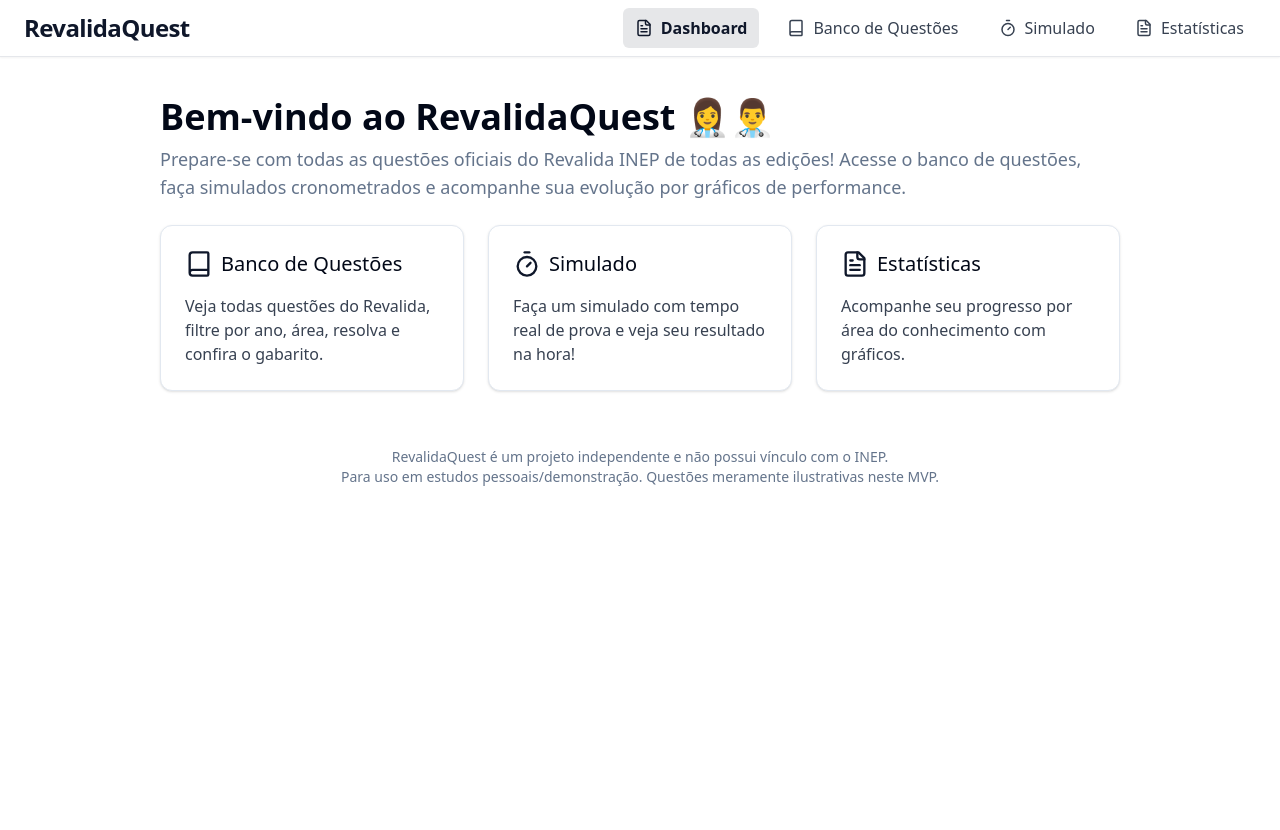
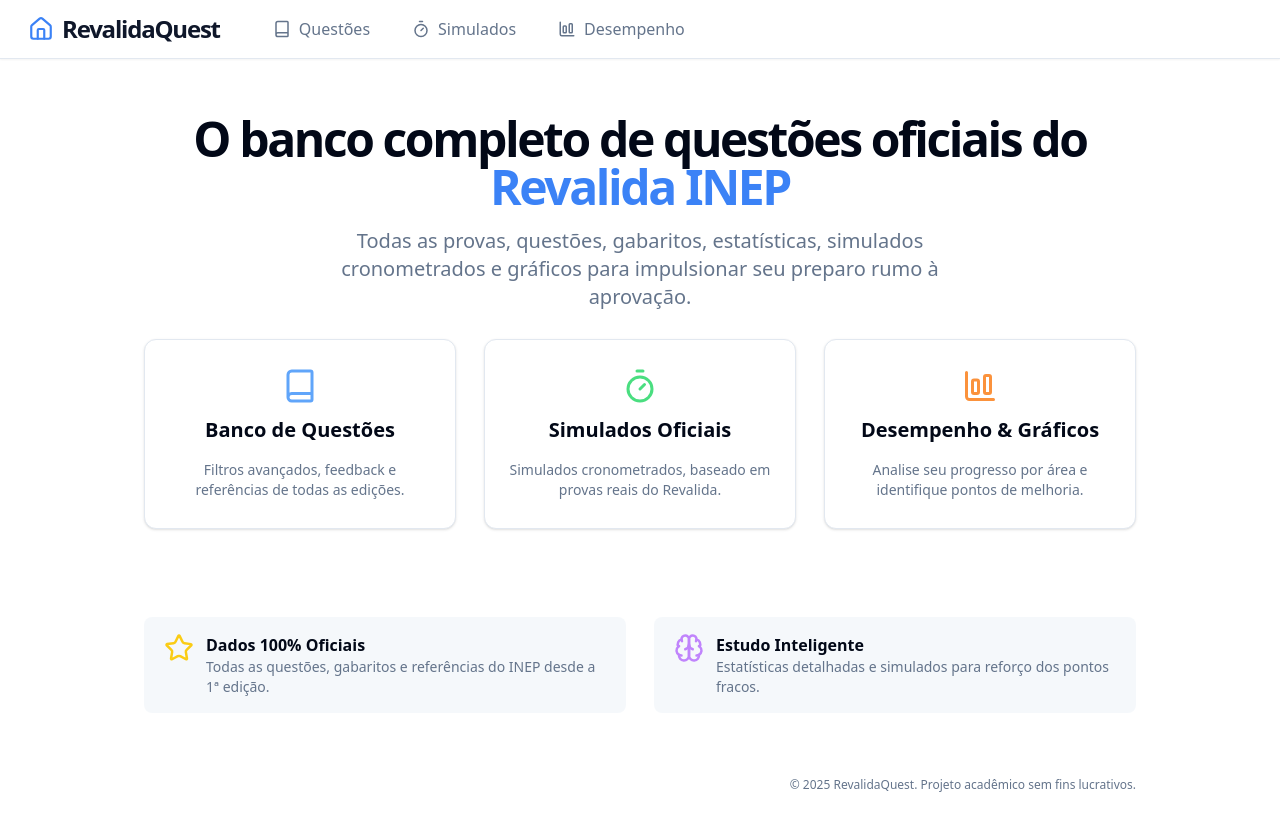
Before and after one commit to scalperline/revalida-quest-app, a React (Vite) app: page / in a window 1280 px wide. Shown: the top 830 px of the page. Before the commit the page ends 800 px from the top, so only its background shows below. Built offline with nearby package versions, Linux system fonts and the light colour scheme.

Commit message:
Create initial layout and components
Implement the basic structure and design based on the provided images. This includes the navbar, dark mode, and fundamental UI components.

```diff
--- a/src/components/Navbar.tsx
+++ b/src/components/Navbar.tsx
@@ -1,36 +1,41 @@
 
 import { Link, useLocation } from "react-router-dom";
-import { Book, Timer, FileText } from "lucide-react";
+import { Book, Timer, BarChartBig, HomeIcon } from "lucide-react";
 
 const links = [
-  { label: "Dashboard", to: "/", icon: FileText },
-  { label: "Banco de Questões", to: "/questoes", icon: Book },
-  { label: "Simulado", to: "/simulado", icon: Timer },
-  { label: "Estatísticas", to: "/estatisticas", icon: FileText },
+  { label: "Questões", to: "/questoes", icon: Book },
+  { label: "Simulados", to: "/simulado", icon: Timer },
+  { label: "Desempenho", to: "/estatisticas", icon: BarChartBig },
 ];
 
 export function Navbar() {
   const { pathname } = useLocation();
   return (
-    <nav className="w-full bg-white border-b border-gray-200 px-6 py-2 flex items-center gap-4 shadow-sm z-30 sticky top-0">
-      <div className="text-2xl font-bold tracking-tight text-primary flex-1">
-        RevalidaQuest
-      </div>
-      <ul className="flex gap-4">
+    <nav className="w-full bg-background border-b border-border px-3 md:px-7 py-2 flex items-center gap-4 shadow-sm z-30 sticky top-0">
+      <Link to="/" className="flex items-center gap-2 text-primary font-bold text-xl md:text-2xl mr-6 hover:opacity-80 transition-opacity hover-scale">
+        <HomeIcon size={26} className="text-blue-500" />
+        <span className="tracking-tighter">RevalidaQuest</span>
+      </Link>
+      <ul className="flex gap-1 sm:gap-2 md:gap-4 flex-1">
         {links.map(({ label, to, icon: Icon }) => (
           <li key={label}>
             <Link
               to={to}
-              className={`flex items-center gap-1 px-3 py-2 rounded-md hover:bg-primary/10 transition-colors ${
-                pathname === to ? "text-primary font-semibold bg-primary/10" : "text-gray-700"
+              className={`flex items-center gap-2 px-3 py-2 rounded-lg transition-all hover:scale-105 font-medium border border-transparent ${
+                pathname.startsWith(to)
+                  ? "bg-primary/70 text-primary-foreground shadow"
+                  : "text-muted-foreground hover:text-primary"
               }`}
             >
-              <Icon size={18} className="mr-1" />
-              {label}
+              <Icon size={18} />
+              <span className="hidden sm:inline">{label}</span>
             </Link>
           </li>
         ))}
       </ul>
+      <div className="hidden md:block">
+        {/* Placeholder para futuras ações de usuário/configurações */}
+      </div>
     </nav>
   );
 }
--- a/src/index.css
+++ b/src/index.css
@@ -99,5 +99,7 @@
 
   body {
     @apply bg-background text-foreground;
+    color-scheme: dark;
+    background: #121624; /* cor escura por padrão inspirada no modelo enviado */
   }
 }
--- a/src/pages/Index.tsx
+++ b/src/pages/Index.tsx
@@ -1,57 +1,82 @@
 
 import { Link } from "react-router-dom";
+import { Book, Timer, BarChartBig, Star, Brain } from "lucide-react";
 import { Navbar } from "@/components/Navbar";
-import { Book, Timer, FileText } from "lucide-react";
-
-const actions = [
-  {
-    label: "Banco de Questões",
-    to: "/questoes",
-    icon: Book,
-    desc: "Veja todas questões do Revalida, filtre por ano, área, resolva e confira o gabarito.",
-  },
-  {
-    label: "Simulado",
-    to: "/simulado",
-    icon: Timer,
-    desc: "Faça um simulado com tempo real de prova e veja seu resultado na hora!",
-  },
-  {
-    label: "Estatísticas",
-    to: "/estatisticas",
-    icon: FileText,
-    desc: "Acompanhe seu progresso por área do conhecimento com gráficos.",
-  },
-];
 
 export default function Index() {
   return (
-    <div className="w-full min-h-screen bg-background">
+    <div className="min-h-screen bg-background text-foreground transition-colors">
       <Navbar />
-      <div className="container max-w-5xl py-10">
-        <h1 className="text-4xl font-bold mb-2">Bem-vindo ao RevalidaQuest 👩‍⚕️👨‍⚕️</h1>
-        <p className="text-lg text-muted-foreground mb-6">
-          Prepare-se com todas as questões oficiais do Revalida INEP de todas as edições! Acesse o banco de questões, faça simulados cronometrados e acompanhe sua evolução por gráficos de performance.
+      <main className="max-w-5xl mx-auto px-4 py-10 md:py-14 flex flex-col items-center">
+        <h1 className="text-3xl md:text-5xl font-bold mb-4 text-center leading-tight tracking-tighter">
+          O banco completo de questões oficiais do <span className="text-blue-500">Revalida INEP</span>
+        </h1>
+        <p className="mb-7 text-lg md:text-xl text-muted-foreground text-center max-w-2xl">
+          Todas as provas, questões, gabaritos, estatísticas, simulados cronometrados e gráficos para impulsionar seu preparo rumo à aprovação.
         </p>
-        <div className="grid md:grid-cols-3 gap-6">
-          {actions.map(({ label, to, desc, icon: Icon }) => (
-            <Link
-              key={to}
-              to={to}
-              className="bg-card border rounded-xl shadow p-6 group flex flex-col gap-2 hover:bg-primary/5 transition"
-            >
-              <div className="flex items-center gap-2 mb-2">
-                <Icon size={28} className="text-primary group-hover:scale-110 transition" />
-                <span className="text-xl font-medium">{label}</span>
-              </div>
-              <span className="text-gray-700 text-base">{desc}</span>
-            </Link>
-          ))}
+        <div className="w-full flex flex-col md:flex-row gap-5 md:gap-7 mb-12">
+          {/* Card - Banco de Questões */}
+          <FeatureCard
+            title="Banco de Questões"
+            description="Filtros avançados, feedback e referências de todas as edições."
+            icon={<Book size={36} className="text-blue-400" />}
+            to="/questoes"
+          />
+          {/* Card - Simulados */}
+          <FeatureCard
+            title="Simulados Oficiais"
+            description="Simulados cronometrados, baseado em provas reais do Revalida."
+            icon={<Timer size={36} className="text-green-400" />}
+            to="/simulado"
+          />
+          {/* Card - Desempenho */}
+          <FeatureCard
+            title="Desempenho & Gráficos"
+            description="Analise seu progresso por área e identifique pontos de melhoria."
+            icon={<BarChartBig size={36} className="text-orange-400" />}
+            to="/estatisticas"
+          />
         </div>
-        <div className="mt-14 text-center text-sm text-muted-foreground">
-          RevalidaQuest é um projeto independente e não possui vínculo com o INEP.<br/>
-          Para uso em estudos pessoais/demonstração. Questões meramente ilustrativas neste MVP.
-        </div>
+
+        <section className="w-full grid grid-cols-1 md:grid-cols-2 gap-7 mt-10">
+          <WhyItem
+            icon={<Star size={30} className="text-yellow-400" />}
+            title="Dados 100% Oficiais"
+            desc="Todas as questões, gabaritos e referências do INEP desde a 1ª edição."
+          />
+          <WhyItem
+            icon={<Brain size={30} className="text-purple-400" />}
+            title="Estudo Inteligente"
+            desc="Estatísticas detalhadas e simulados para reforço dos pontos fracos."
+          />
+        </section>
+        <footer className="mt-16 text-xs text-muted-foreground w-full text-right">
+          &copy; {new Date().getFullYear()} RevalidaQuest. Projeto acadêmico sem fins lucrativos.
+        </footer>
+      </main>
+    </div>
+  );
+}
+
+// Card de destaque das funcionalidades principais
+function FeatureCard({ title, description, icon, to }: { title: string, description: string, icon: React.ReactNode, to: string }) {
+  return (
+    <Link to={to} className="flex-1 bg-card shadow border rounded-xl px-6 py-7 flex flex-col items-center gap-3 hover:scale-105 transition-transform hover:ring-2 hover:ring-primary/40 text-center min-w-[220px]">
+      {icon}
+      <h2 className="text-lg md:text-xl font-semibold mb-1">{title}</h2>
+      <p className="text-muted-foreground text-sm">{description}</p>
+    </Link>
+  );
+}
+
+// Features extras da primeira seção "por que usar"
+function WhyItem({ icon, title, desc }: { icon: React.ReactNode, title: string, desc: string }) {
+  return (
+    <div className="flex items-start gap-3 bg-muted/70 rounded-lg px-5 py-4">
+      <div>{icon}</div>
+      <div>
+        <div className="font-semibold text-base">{title}</div>
+        <div className="text-muted-foreground text-sm">{desc}</div>
       </div>
     </div>
   );
```
